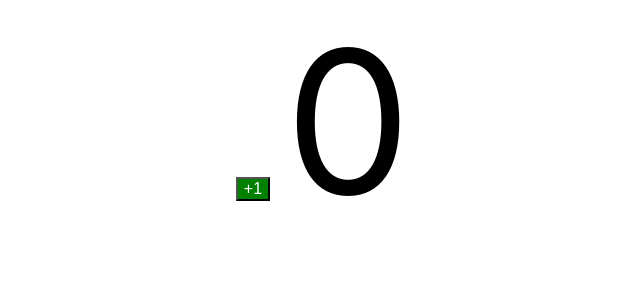
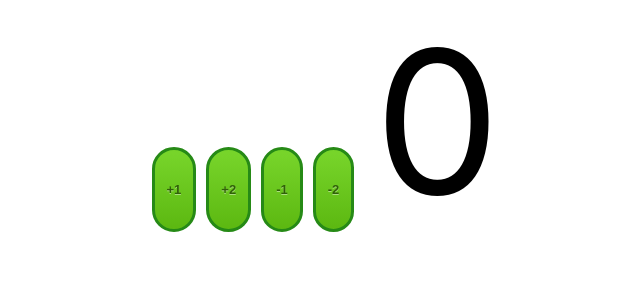
Before and after one commit to telvinmathews/todo-app, a React (Create React App) app: page / in a window 1280 px wide. Shown: the top 300 px of the page, without its empty margins (309-949 px from the left). Built offline with nearby package versions, Linux system fonts and the light colour scheme.

Commit message:
added more buttons for the counter

```diff
--- a/src/comonents/counter/Counter.css
+++ b/src/comonents/counter/Counter.css
@@ -1,11 +1,34 @@
 button {
-    font-size: 16px;
-    background-color: green;
-    color: white;
+    box-shadow:inset 0px 1px 0px -50px #caefab;
+	background:linear-gradient(to bottom, #77d42a 5%, #5cb811 100%);
+	background-color:#77d42a;
+	border-radius:34px;
+	border:3px solid #268a16;
+	display:inline-block;
+	cursor:pointer;
+	color:#306108;
+	font-family:Arial;
+	font-size:13px;
+	font-weight:bold;
+	padding:32px 12px;
+	text-decoration:none;
+	text-shadow:0px 1px 0px #aade7c;
+    margin: 5px;
 
 }
+
+.myButton:hover {
+	background:linear-gradient(to bottom, #5cb811 5%, #77d42a 100%);
+	background-color:#5cb811;
+}
+.myButton:active {
+	position:relative;
+	top:1px;
+}
+
 
 .count {
     font-size: 200px;
     padding: 15px;
+    margin-top: 5px;
 }
--- a/src/comonents/counter/Counter.jsx
+++ b/src/comonents/counter/Counter.jsx
@@ -9,10 +9,13 @@ class Counter extends Component {
         super(); //call super method in order to use 'this' keyword
 
         this.state = {
-            counter : 0
+            counter: 0
         }
 
         this.increment = this.increment.bind(this);
+        this.double = this.double.bind(this);
+        this.minusTwo = this.minusTwo.bind(this);
+        this.decrement = this.decrement.bind(this);
 
     }
 
@@ -21,6 +24,9 @@ class Counter extends Component {
         return (
             <div className="counter">
                 <button onClick={this.increment}>+1</button>
+                <button onClick={this.double}>+2</button>
+                <button onClick={this.decrement}>-1</button>
+                <button onClick={this.minusTwo}>-2</button>
                 <span className="count">{this.state.counter}</span>
             </div>
         )
@@ -30,6 +36,21 @@ class Counter extends Component {
             counter: this.state.counter + 1
         });
     }
+    double() {
+        this.setState({
+            counter: this.state.counter + 2
+        });
+    }
+    decrement() {
+        this.setState({
+            counter: this.state.counter - 1
+        });
+    }
+    minusTwo() {
+        this.setState({
+            counter: this.state.counter - 2
+        });
+    }
 }
 
 
```
